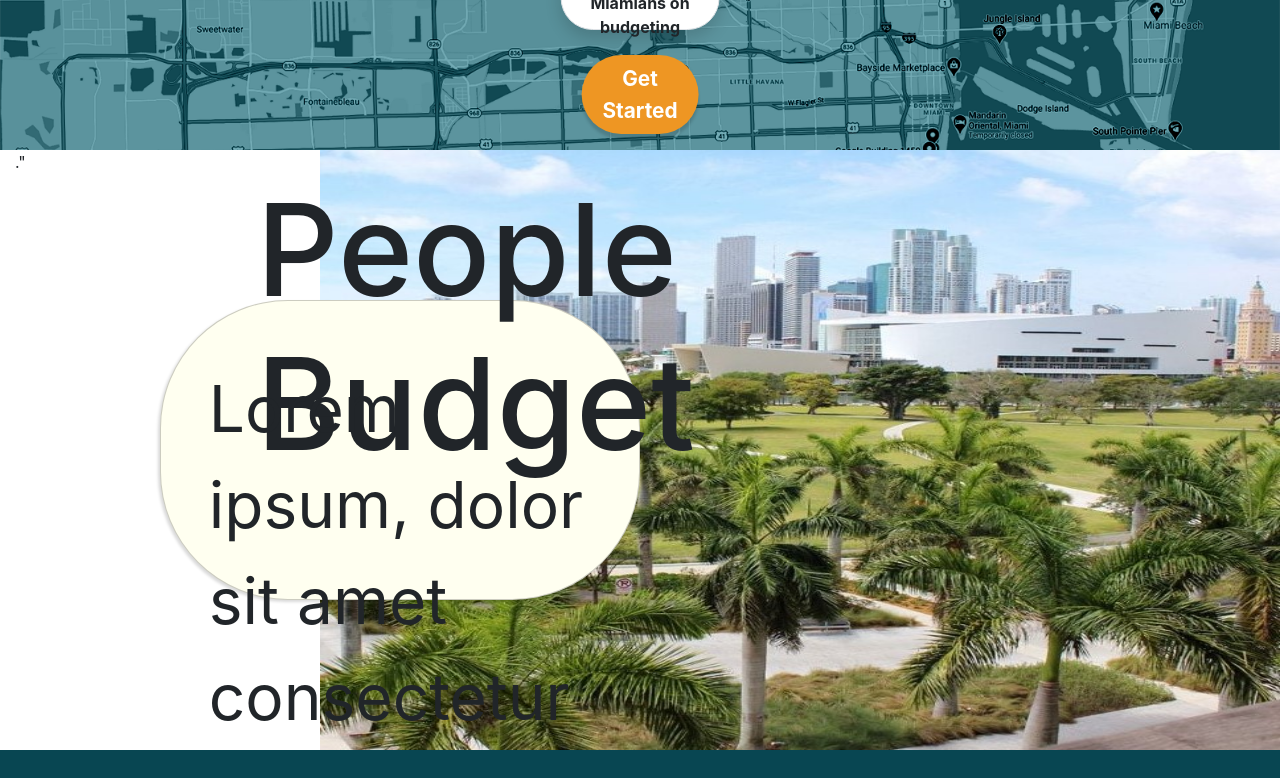
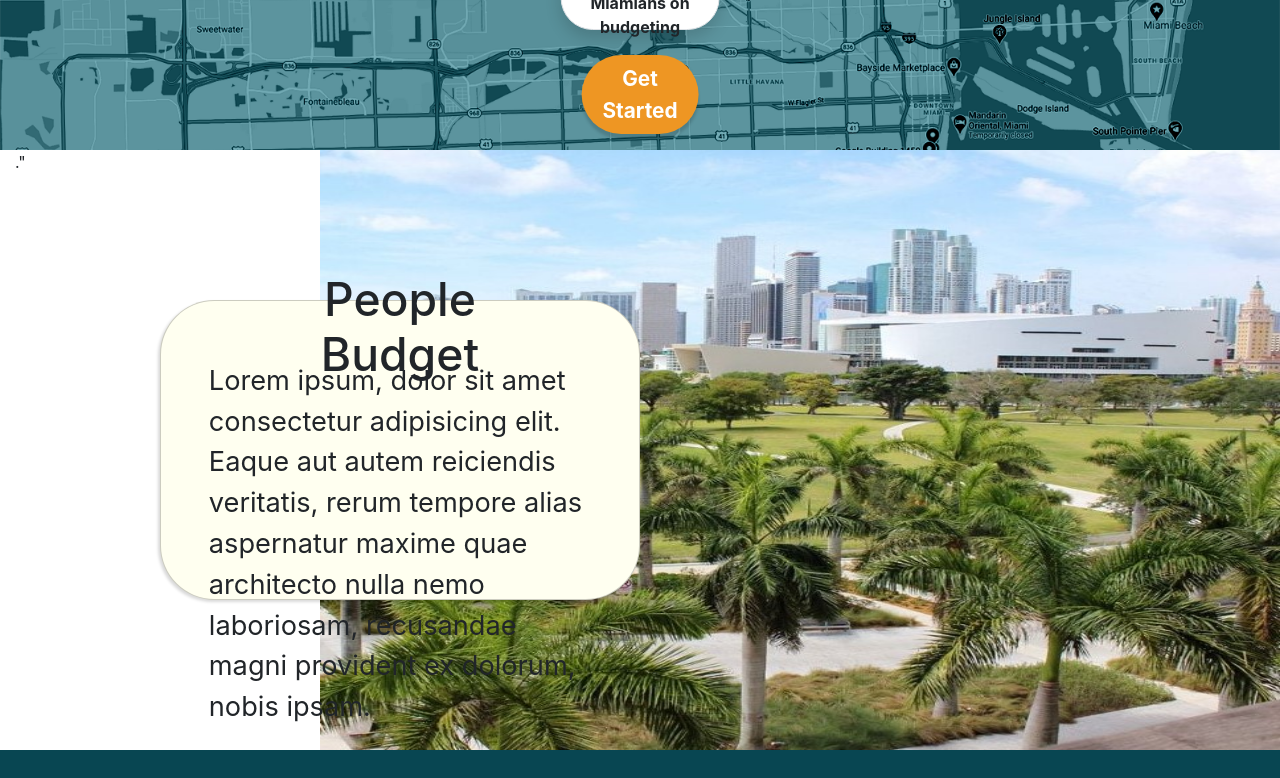
Before and after one commit to livio-zanardo/peoplebudget, a React (Create React App) app in the folder view/: page / in a window 1280 px wide. Shown: the part 373-1151 px from the top of the page. Built offline with nearby package versions, Linux system fonts and the light colour scheme.

Commit message:
finished refactoring the overview component

```diff
--- a/view/src/components/Overview/index.module.css
+++ b/view/src/components/Overview/index.module.css
@@ -64,17 +64,25 @@
 /* Large devices (laptops/desktops, 992px and up) */
 @media only screen and (min-width: 992px){
     .card {
-        font-size: 1.4em;
+        font-size: 1.3em;
     }
     .card h1 {
-        font-size: 2em;
+        font-size: 1.6em;
     }
 
 }
 /*Extra large devices (large laptops and desktops, 1200px and up)*/
 @media only screen and (min-width: 1200px){
     .card {
-        font-size: 4em;
+        font-size: 1.7em;
+    }
+    .card h1 {
+        font-size: 1.7em;
+    }
+}
+@media only screen and (min-width: 3800px){
+    .card {
+        font-size: 3em;
     }
     .card h1 {
         font-size: 2em;
```
